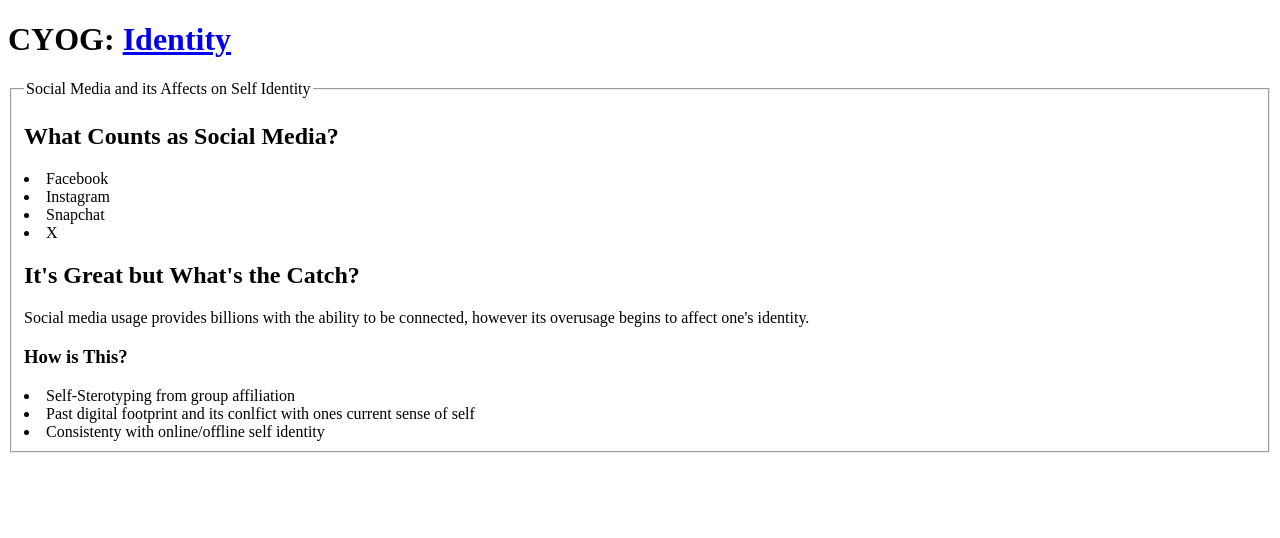
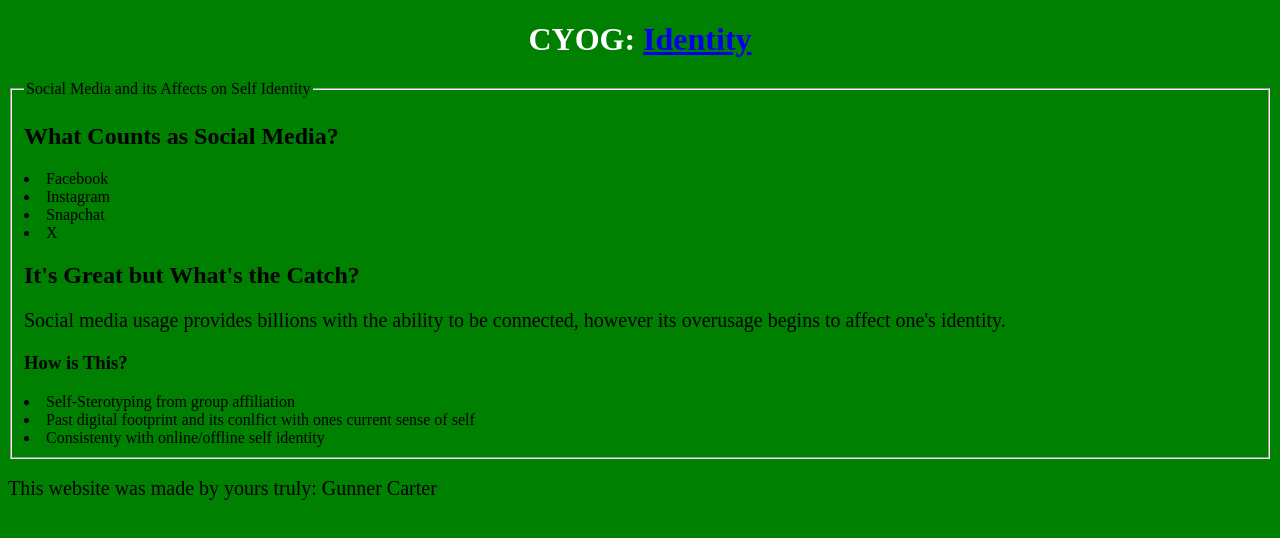
Before and after one commit to BeanFrost/BeanFrost, a plain HTML site: page social_identity.html in a window 1280 px wide. Drawn offline with Linux system fonts and the light colour scheme.

Commit message:
Update social_identity.html

```diff
--- a/social_identity.html
+++ b/social_identity.html
@@ -1,6 +1,32 @@
 <!DOCTYPE html>
 <html>
-  <title>Comp 1 Multimedia</title>
+<head>
+<style>
+body {
+  background-color: green;
+}
+
+h1 {
+  font-family: times-new-roman;
+  color: white;
+  text-align: center;
+}
+
+h2 {
+  font-family: times-new-roman;
+}
+
+p {
+  font-family: times-new-roman;
+  font-size: 20px;
+}
+
+footer {
+  font-family: comic-sans;
+  font-size: 20px;
+}
+</style>
+<title>Comp 1 Multimedia</title>
   <body>
   	<h1>CYOG: <a href="https://docs.google.com/document/d/1TYK8EsBj20ixz-gYlJKGUT9j3PugfXLVhRdGurdwmPg/edit?usp=sharing">Identity</a></h1>
     <fieldset>
@@ -25,4 +51,6 @@
     </nl>
     </fieldset>
   </body>
+  <img href ="website_picture.jpg">
+  <footer>This website was made by yours truly: Gunner Carter</footer>
 </html>
```
